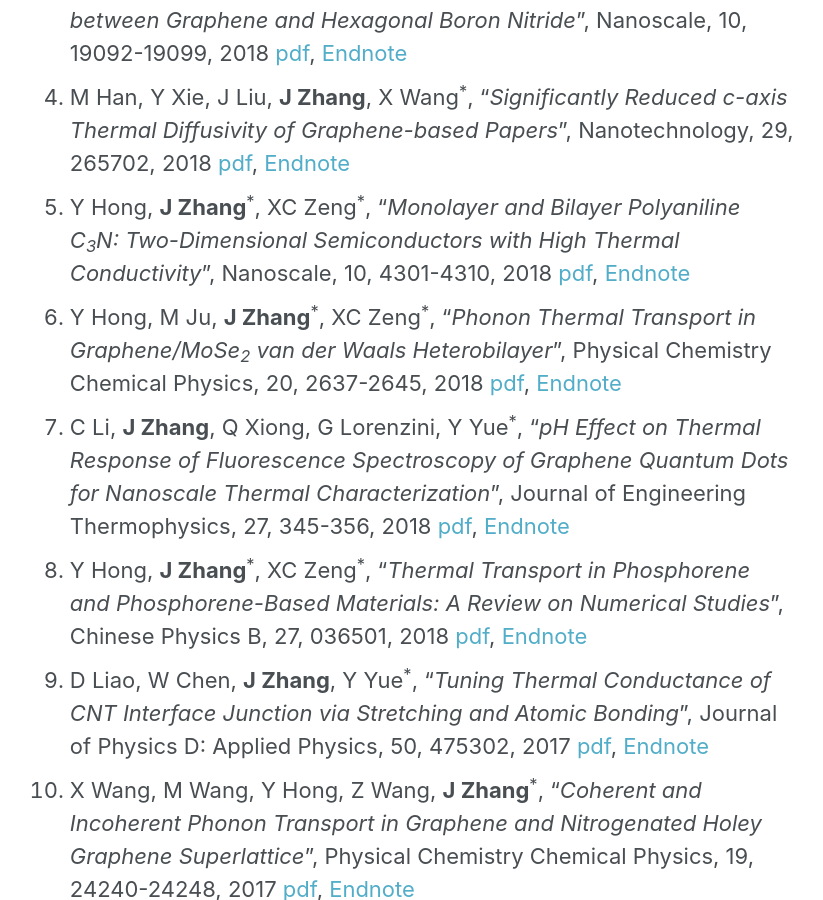
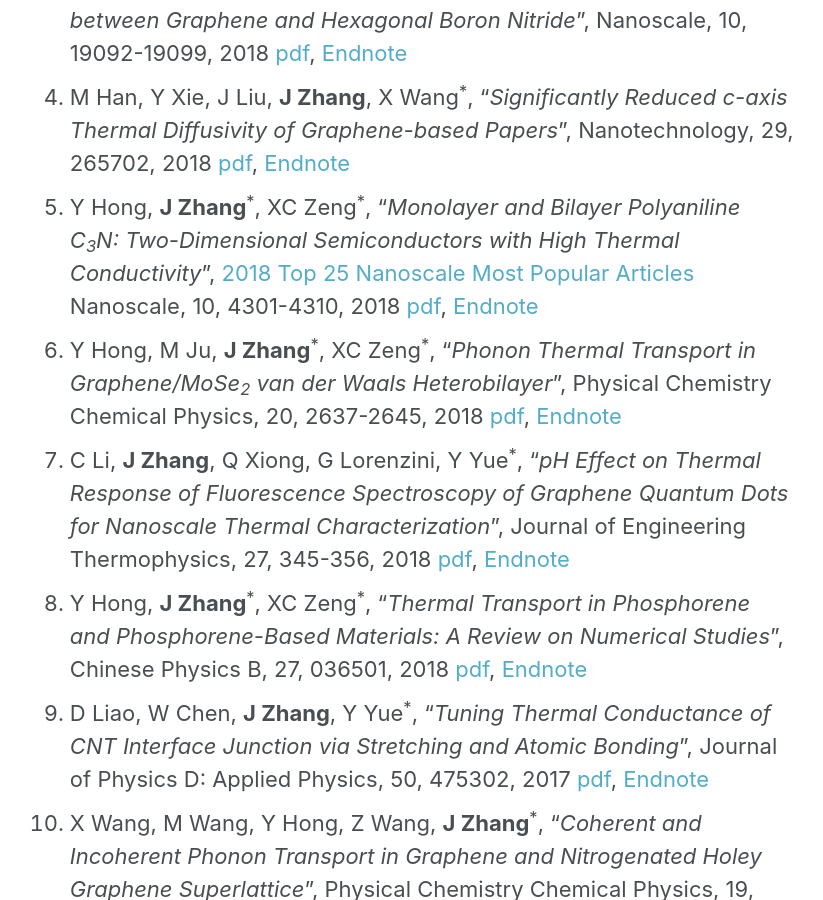
Before and after one commit to JingchaoZhang/JingchaoZhang.github.io, a Jekyll site: the page built from _pages/publications.md, in a window 1280 px wide and 900 px high, scrolled down 572 px. Shown: the whole window, without its empty margins (254-1077 px from the left). Built offline with Jekyll 4.4.1, drawn with Linux system fonts in a browser that asks for light colours.

Commit message:
Update publications.md

```diff
--- a/_pages/publications.md
+++ b/_pages/publications.md
@@ -11,7 +11,7 @@
 1. D Han, X Wang<sup>\*</sup>, W Ding, Y Chen, **J Zhang**, G Xin, L Cheng<sup>\*</sup>, "_Phonon thermal conduction in a graphene-C<sub>3</sub>N heterobilayer using molecular dynamics simulations_", Nanotechnology, 30, 075403, 2018 [pdf](https://drive.google.com/uc?export=download&id=1NrZk_BFOK1-de00kWBua7Egqhpz31fYA), [Endnote](https://drive.google.com/uc?export=download&id=10pyX0IA0xN29_HcFoLM-KpDwTJE6TqK5)
 1. Y Hong, Z Zhang, **J Zhang**<sup>\*</sup>, XC Zeng<sup>\*</sup>, "_Machine Learning and Artificial Neural Network Prediction of Interfacial Thermal Resistance between Graphene and Hexagonal Boron Nitride_", Nanoscale, 10, 19092-19099, 2018 [pdf](https://drive.google.com/file/d/1-mUKthEzCdohvYXtTj_1QzqLwKe0oGZ5/view?usp=sharing), [Endnote](https://drive.google.com/uc?export=download&id=1R_SUDPaCgP0ktp5DMrVbTy_ge3qJPbnB)
 1. M Han, Y Xie, J Liu, **J Zhang**, X Wang<sup>\*</sup>, "_Significantly Reduced c-axis Thermal Diffusivity of Graphene-based Papers_", Nanotechnology, 29, 265702, 2018 [pdf](https://drive.google.com/file/d/12vrbAVAE5yhElxyaysbJXoMcDQT0xEQ_/view?usp=sharing), [Endnote](https://drive.google.com/uc?export=download&id=1Ouoij_GYguDGWXZuTTO84psoiOwbHc_T)
-1. Y Hong, **J Zhang**<sup>\*</sup>, XC Zeng<sup>\*</sup>, "_Monolayer and Bilayer Polyaniline C<sub>3</sub>N: Two-Dimensional Semiconductors with High Thermal Conductivity_", Nanoscale, 10, 4301-4310, 2018 [pdf](https://drive.google.com/file/d/1sECnbFaP6Q1bmvQS4k0AjIOJqxok746I/view?usp=sharing), [Endnote](https://drive.google.com/uc?export=download&id=1jf9Iogo4rfKyCTQ59URn5FTgJBhz5HKs)
+1. Y Hong, **J Zhang**<sup>\*</sup>, XC Zeng<sup>\*</sup>, "_Monolayer and Bilayer Polyaniline C<sub>3</sub>N: Two-Dimensional Semiconductors with High Thermal Conductivity_", [2018 Top 25 Nanoscale Most Popular Articles](https://pubs.rsc.org/en/journals/articlecollectionlanding?sercode=nr&themeid=31c9ba37-cf30-4c21-ba9c-e9a271e57f9d) Nanoscale, 10, 4301-4310, 2018 [pdf](https://drive.google.com/file/d/1sECnbFaP6Q1bmvQS4k0AjIOJqxok746I/view?usp=sharing), [Endnote](https://drive.google.com/uc?export=download&id=1jf9Iogo4rfKyCTQ59URn5FTgJBhz5HKs)
 1. Y Hong, M Ju, **J Zhang**<sup>\*</sup>, XC Zeng<sup>\*</sup>, "_Phonon Thermal Transport in Graphene/MoSe<sub>2</sub> van der Waals Heterobilayer_", Physical Chemistry Chemical Physics, 20, 2637-2645, 2018 [pdf](https://drive.google.com/file/d/1k5u2lq0edLLrHe_thXeGPViDP6baNOrH/view?usp=sharing), [Endnote](https://drive.google.com/uc?export=download&id=1ZJy2oPJVW0wXyWCvhVaUJGBgGGVWsfaS)
 1. C Li, **J Zhang**, Q Xiong, G Lorenzini, Y Yue<sup>\*</sup>, "_pH Effect on Thermal Response of Fluorescence Spectroscopy of Graphene Quantum Dots for Nanoscale Thermal Characterization_", Journal of Engineering Thermophysics, 27, 345-356, 2018 [pdf](https://drive.google.com/file/d/1R1N-KGnhD7UPU06m2MSYLUQ8nT3JAs9P/view?usp=sharing), [Endnote](https://drive.google.com/uc?export=download&id=1c9logNPOfu6yaEtHhQZ_bUylHyxlqhzJ)
 1. Y Hong, **J Zhang**<sup>\*</sup>, XC Zeng<sup>\*</sup>, "_Thermal Transport in Phosphorene and Phosphorene-Based Materials: A Review on Numerical Studies_", Chinese Physics B, 27, 036501, 2018 [pdf](https://drive.google.com/file/d/1u7typxe5JFBIy2WccJqppn1kRMj4wYIm/view?usp=sharing), [Endnote](https://drive.google.com/file/d/1CxkO24HUgqpOblC6TBfQn3nw24VWJmBv/view?usp=sharing)
```
